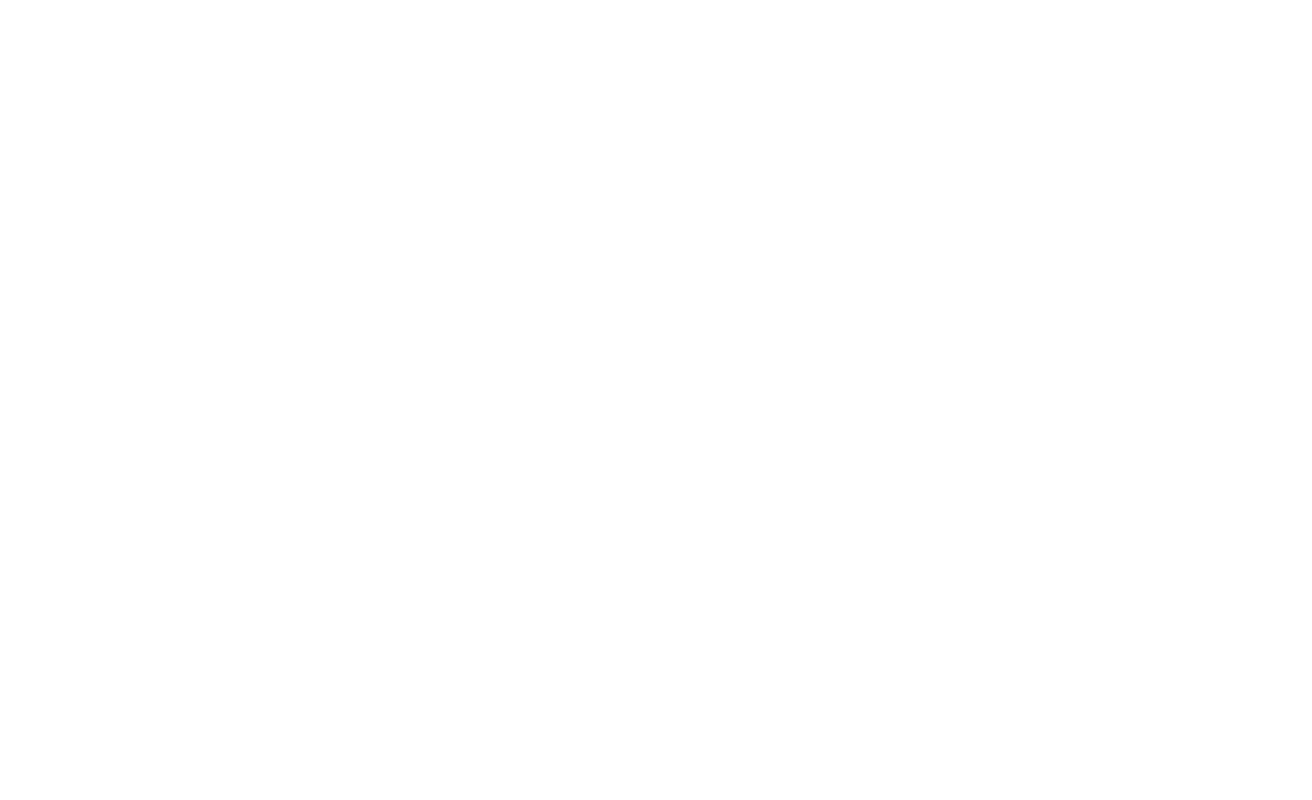
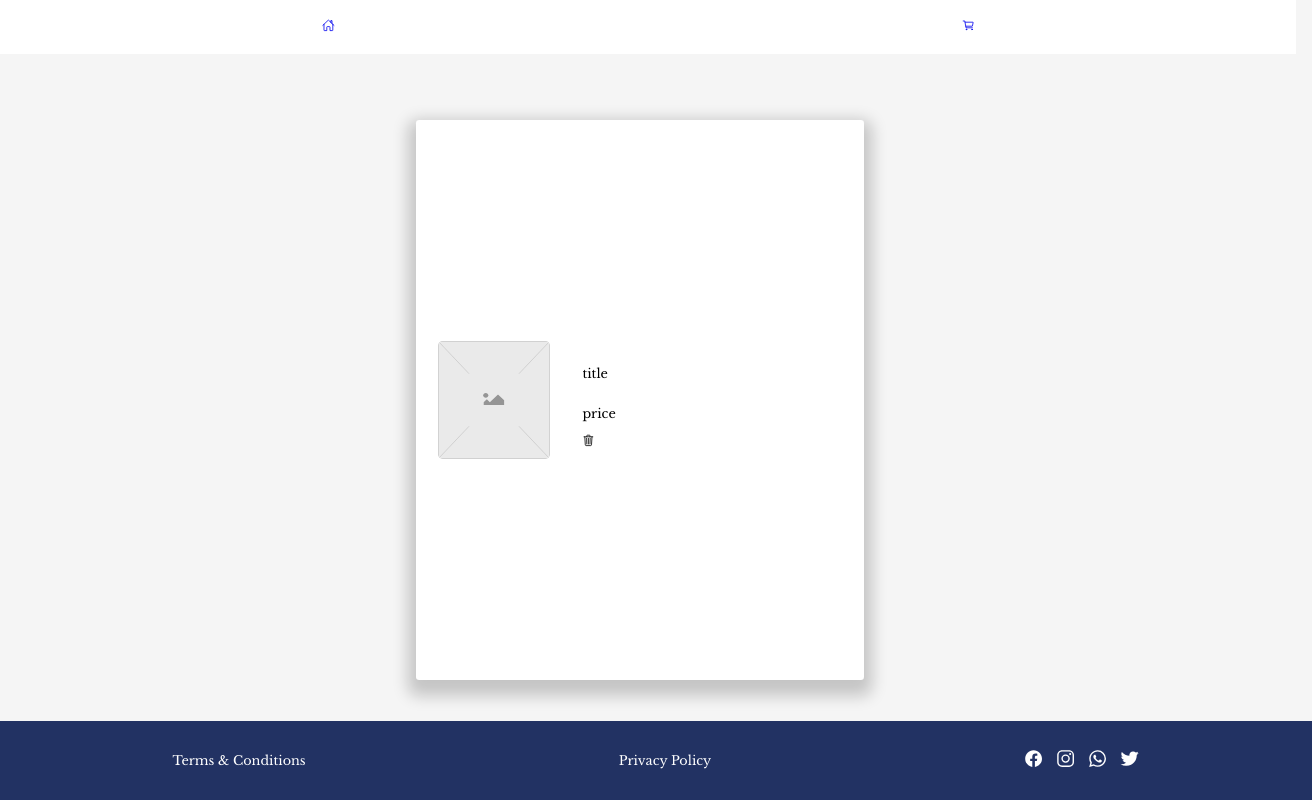
Before and after one commit to anthitariel/js-ecommerce-website, a plain HTML site: page checkout-page/checkout-page.html in a window 1280 px wide. Shown: the whole page, 1312 px wide, since content can reach past the window. Drawn offline with nearby package versions, Linux system fonts and the light colour scheme.

Commit message:
added chechout page

```diff
--- a/checkout-page/checkout-page.css
+++ b/checkout-page/checkout-page.css
@@ -0,0 +1,109 @@
+  /*------------------------------------*\
+    #HEADER
+  \*------------------------------------*/
+
+  header {
+    position: fixed;
+    width: 100%;
+    padding: 1.2rem 0.5rem;
+    background-color: #fff;
+    z-index: 9999;
+  }
+
+  .navbar {
+    display: flex;
+    align-items: center;
+    justify-content: space-around;
+  }
+
+  /*------------------------------------*\
+    #BODY
+  \*------------------------------------*/
+
+body {
+    margin: 0;
+    padding: 0;
+    box-sizing: border-box;
+    font-family: "Libre Baskerville", sans-serif;
+    font-size: 0.8rem;
+    background-color: #F5F5F5;
+    overflow-x: hidden;
+  }
+
+  .checkout__form {
+    display: grid;
+    align-items: center;
+    background-color: #FFF;
+    height: 70%;
+    width: 35%;
+    position: absolute;
+    top: 50%;
+    left: 50%;
+    border-radius: 0.2rem;
+    transform: translate(-50%, -50%);
+    overflow-y: scroll;
+    cursor: default;
+    box-shadow: 0 0.5rem 1rem 0.5rem rgb(0 0 0 / 20%);
+  }
+
+  .checkout__form-container {
+    display: flex;
+    align-items: center;
+    width: 90%;
+    height: 20%;
+    margin: 0 auto;
+    padding: 2rem 0;
+  }
+
+  .checkout__form-image-container {
+    display: flex;
+    align-items: center;
+    background-color: #F5F5F5;
+    margin-right: 2rem;
+    max-width: 7rem;
+    border-radius: 0.3rem;
+    overflow: hidden;
+  }
+
+  .checkout__form-image {
+    width: 100%;
+    height: 100%;
+    object-fit: cover;
+  }
+
+  .checkout__form-text {
+    display: flex;
+    flex-direction: column;
+    justify-content: space-between;
+  }
+
+/*------------------------------------*\
+  #FOOTER
+\*------------------------------------*/
+
+.footer__checkout {
+  position: absolute;
+  bottom: 0;
+  left: 0;
+  width: 100%;
+  display: flex;
+  background-color: #223263;
+  color: #fff;
+  justify-content: space-around;
+  align-items: center;
+  padding: 0.5rem 1rem;
+  cursor: default;
+}
+
+.terms {
+  cursor: pointer;
+  text-decoration: none;
+  color: inherit;
+}
+
+.social {
+  display: flex;
+  gap: 0.8rem;
+  font-size: 1.2rem;
+  cursor: pointer;
+}
--- a/checkout-page/checkout-page.html
+++ b/checkout-page/checkout-page.html
@@ -0,0 +1,64 @@
+<!DOCTYPE html>
+<html lang="en-US">
+  <head>
+    <meta charset="utf-8" />
+    <meta name="viewport" content="width=device-width" />
+    <link href="https://fonts.googleapis.com/css2?family=Libre+Baskerville:ital,wght@0,400;0,700;1,400&display=swap" rel="stylesheet">
+    <title>E-commerce website</title>
+    <link rel="stylesheet" href="checkout-page.css" />
+  </head>
+
+  <body>
+    <!-- top menu navigation -->
+
+    <header>
+      <nav class="navbar">
+        <div class="navbar__logo">
+          <a href="/index.html"><ion-icon name="home-outline"></ion-icon></a>
+        </div>
+        <div class="navbar__cart">
+          <a href="/checkout-page/checkout-page.html"><ion-icon name="cart-outline"></ion-icon></a>
+        </div>
+      </nav>
+    </header>
+
+    <main>
+
+      <section class="checkout">
+
+        <div class="checkout__form">
+
+          <div class="checkout__form-container">
+            <div class="checkout__form-image-container">
+              <img src="/img/checkout-image-empty.svg" alt="checkout-image" class="checkout__form-image">
+            </div>
+            <div class="checkout__form-text">
+              <p>title</p>
+              <p>price</p>
+              <ion-icon name="trash-outline"></ion-icon>
+            </div>
+          </div>
+
+        </div>
+
+      </section>
+
+    </main>
+
+    <footer class="footer__checkout">
+      <p class="terms">Terms & Conditions</p>
+      <p class="terms">Privacy Policy</p>
+      <div class="social">
+        <p class="social-icon"><ion-icon name="logo-facebook"></ion-icon></p>
+        <p class="social-icon"><ion-icon name="logo-instagram"></ion-icon></p>
+        <p class="social-icon"><ion-icon name="logo-whatsapp"></ion-icon></p>
+        <p class="social-icon"><ion-icon name="logo-twitter"></ion-icon></p>
+    </div>
+    </footer>
+
+
+    <script type="module" src="https://unpkg.com/ionicons@5.5.2/dist/ionicons/ionicons.esm.js"></script>
+    <script nomodule src="https://unpkg.com/ionicons@5.5.2/dist/ionicons/ionicons.js"></script>
+
+  </body>
+</html>
--- a/product-details/product-details.css
+++ b/product-details/product-details.css
@@ -1,9 +1,3 @@
-* {
-  margin: 0;
-  padding: 0;
-  box-sizing: border-box;
-}
-
 /*------------------------------------*\
   #HEADER
 \*------------------------------------*/
--- a/styles.css
+++ b/styles.css
@@ -1,9 +1,3 @@
-* {
-  margin: 0;
-  padding: 0;
-  box-sizing: border-box;
-}
-
 /*------------------------------------*\
   #HEADER
 \*------------------------------------*/
```
Also changed, not shown: product-details/product-details.html (+0 -1 lines), img/checkout-image-empty.svg (added).
